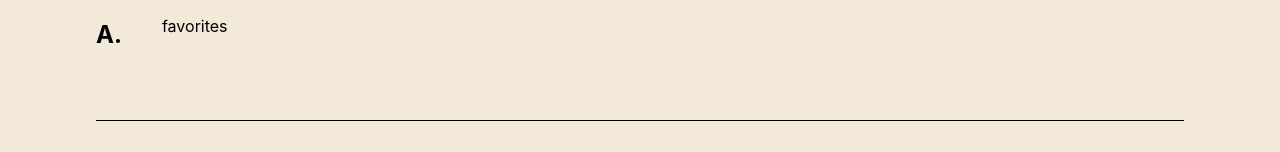
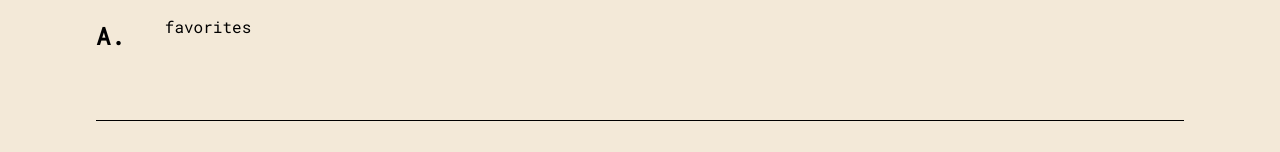
Before and after one commit to michannstoner/articulate, a React (Create React App) app: page / in a window 1280 px wide. Shown: the top 152 px of the page. Built offline with nearby package versions, Linux system fonts and the light colour scheme.

Commit message:
Update font family

```diff
--- a/src/components/Nav/Nav.css
+++ b/src/components/Nav/Nav.css
@@ -10,3 +10,8 @@
   display: flex;
   flex-direction: column;
 }
+
+.page-header,
+.favorites-link {
+  font-family: 'Roboto Mono', monospace;
+}
```
